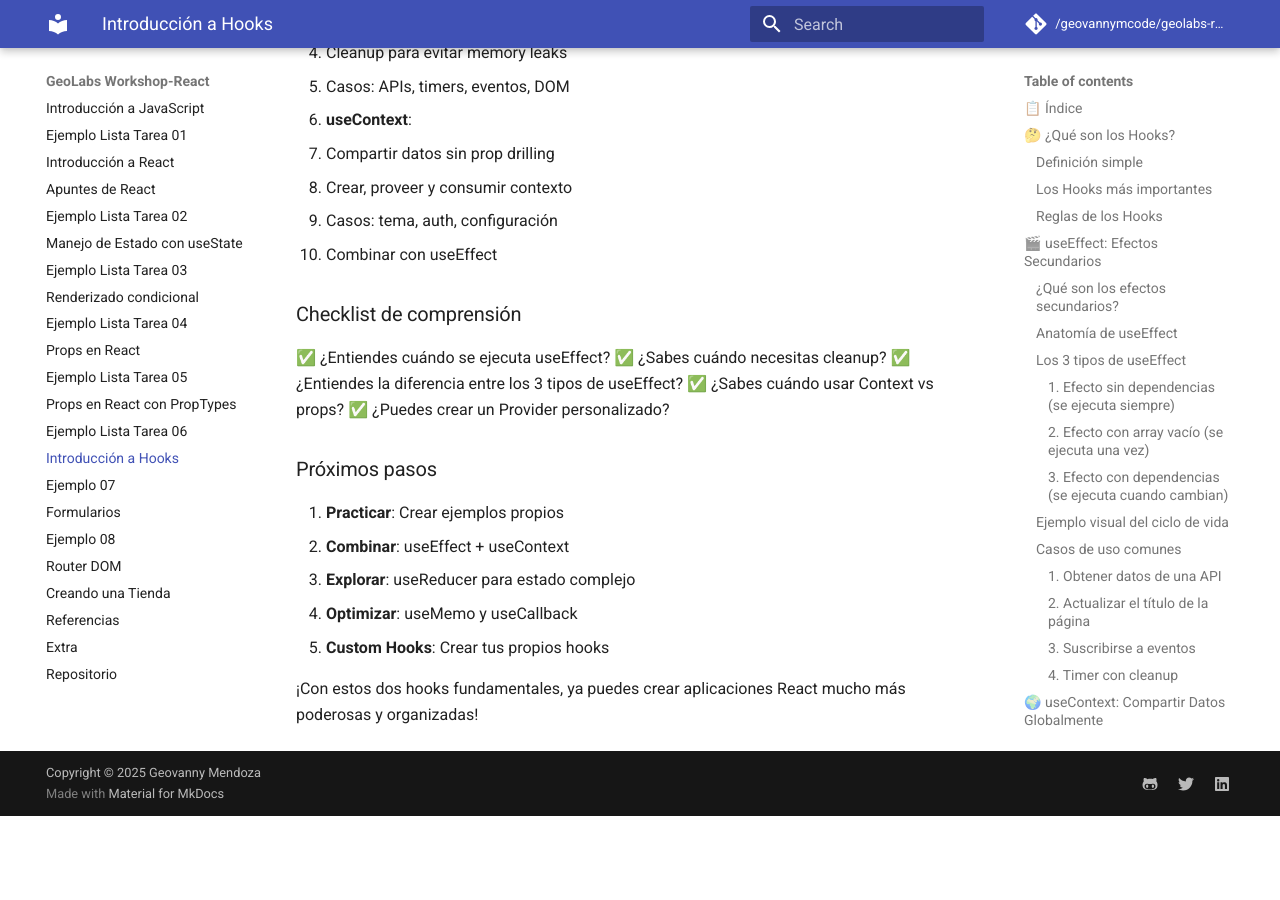
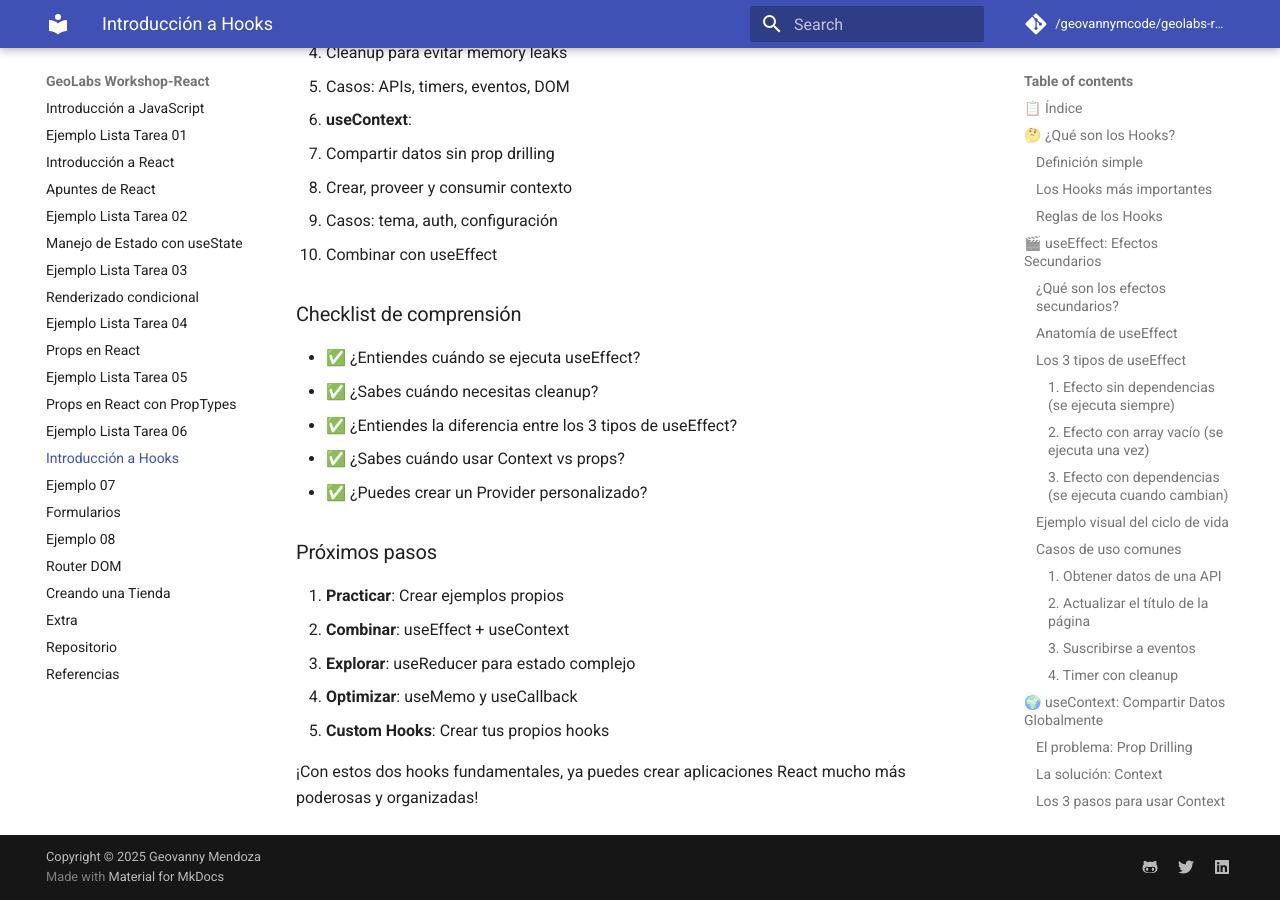
Before and after one commit to geovannymcode/geolabs-react.github.io, an MkDocs documentation site: the page built from docs/sesion_07.md, in a window 1280 px wide and 900 px high, scrolled down 13668 px. Built offline with MkDocs 1.6.1 and Material for MkDocs 9.7.7, drawn with Linux system fonts in a browser that asks for light colours; comment, search, counter and statistics services are not loaded; before the commit the page ends 14484 px from its top, so only the background shows below that.

Commit message:
update doc

```diff
--- a/docs/sesion_07.md
+++ b/docs/sesion_07.md
@@ -700,11 +700,11 @@
 
 ### Checklist de comprensión
 
-✅ ¿Entiendes cuándo se ejecuta useEffect?
-✅ ¿Sabes cuándo necesitas cleanup?
-✅ ¿Entiendes la diferencia entre los 3 tipos de useEffect?
-✅ ¿Sabes cuándo usar Context vs props?
-✅ ¿Puedes crear un Provider personalizado?
+- ✅ ¿Entiendes cuándo se ejecuta useEffect?
+- ✅ ¿Sabes cuándo necesitas cleanup?
+- ✅ ¿Entiendes la diferencia entre los 3 tipos de useEffect?
+- ✅ ¿Sabes cuándo usar Context vs props?
+- ✅ ¿Puedes crear un Provider personalizado?
 
 ### Próximos pasos
 
--- a/mkdocs.yml
+++ b/mkdocs.yml
@@ -32,9 +32,9 @@
   - Ejemplo 08: ejemplo_08.md
   - Router DOM: sesion_09.md
   - Creando una Tienda: sesion_11_Final.md
-  - Referencias: referencias.md
   - Extra: extra.md
   - Repositorio: repositorio.md
+  - Referencias: referencias.md
 
 # Customization
 extra:
```
Also changed, not shown: docs/sesion_11_Final.md (+1 -0 lines).
